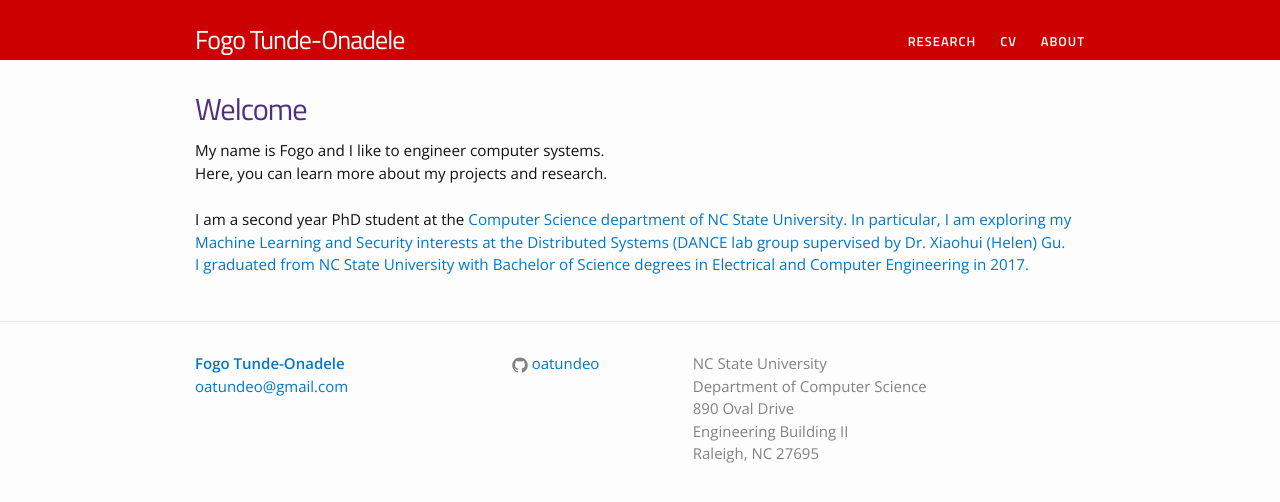
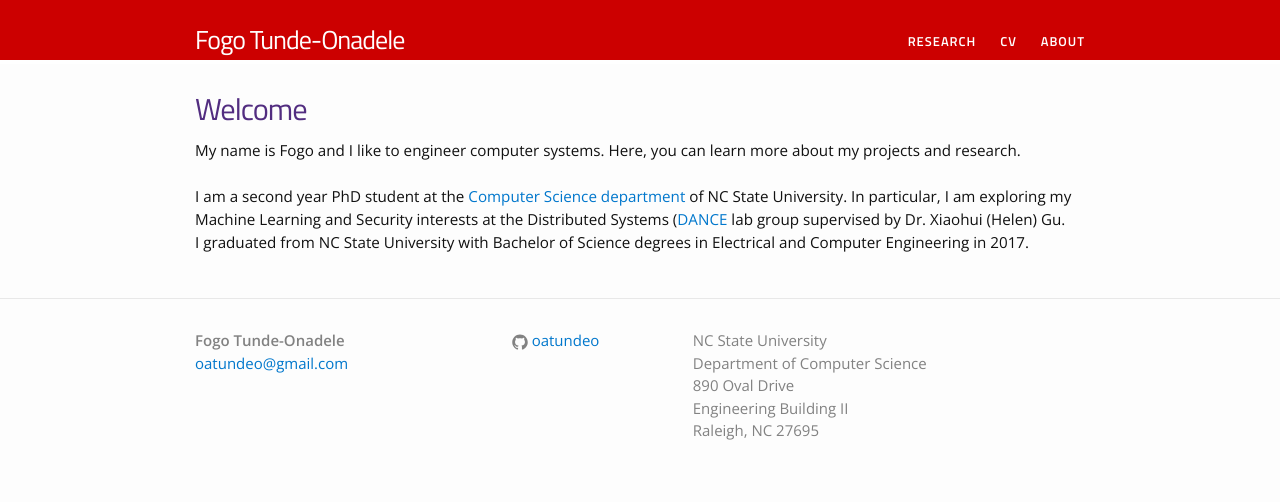
Before and after one commit to fogo-t-o/fogo-t-o.github.io, a Jekyll site: the page built from index.html, in a window 1280 px wide. Shown: the top 502 px of the page. Built offline with Jekyll 4.4.1, drawn with Linux system fonts in a browser that asks for light colours.

Commit message:
page format fixes

```diff
--- a/index.html
+++ b/index.html
@@ -10,11 +10,10 @@ layout: default
 
 <p>
 My name is Fogo and I like to engineer computer systems.
-<br/>
 Here, you can learn more about my projects and research.
 <br/><br/>
-I am a second year PhD student at the <a href="https://csc.ncsu.edu">Computer Science department<a> of NC State University.
-In particular, I am exploring my Machine Learning and Security interests at the Distributed Systems (<a href="https://dance.csc.ncsu.edu">DANCE<a> lab group supervised by Dr. Xiaohui (Helen) Gu.
+I am a second year PhD student at the <a href="https://csc.ncsu.edu">Computer Science department</a> of NC State University.
+In particular, I am exploring my Machine Learning and Security interests at the Distributed Systems (<a href="https://dance.csc.ncsu.edu">DANCE</a> lab group supervised by Dr. Xiaohui (Helen) Gu.
 <br/>
 I graduated from NC State University with Bachelor of Science degrees in Electrical and Computer Engineering in 2017.
 </p>
```
Also changed, not shown: research.md (+1 -1 lines).
